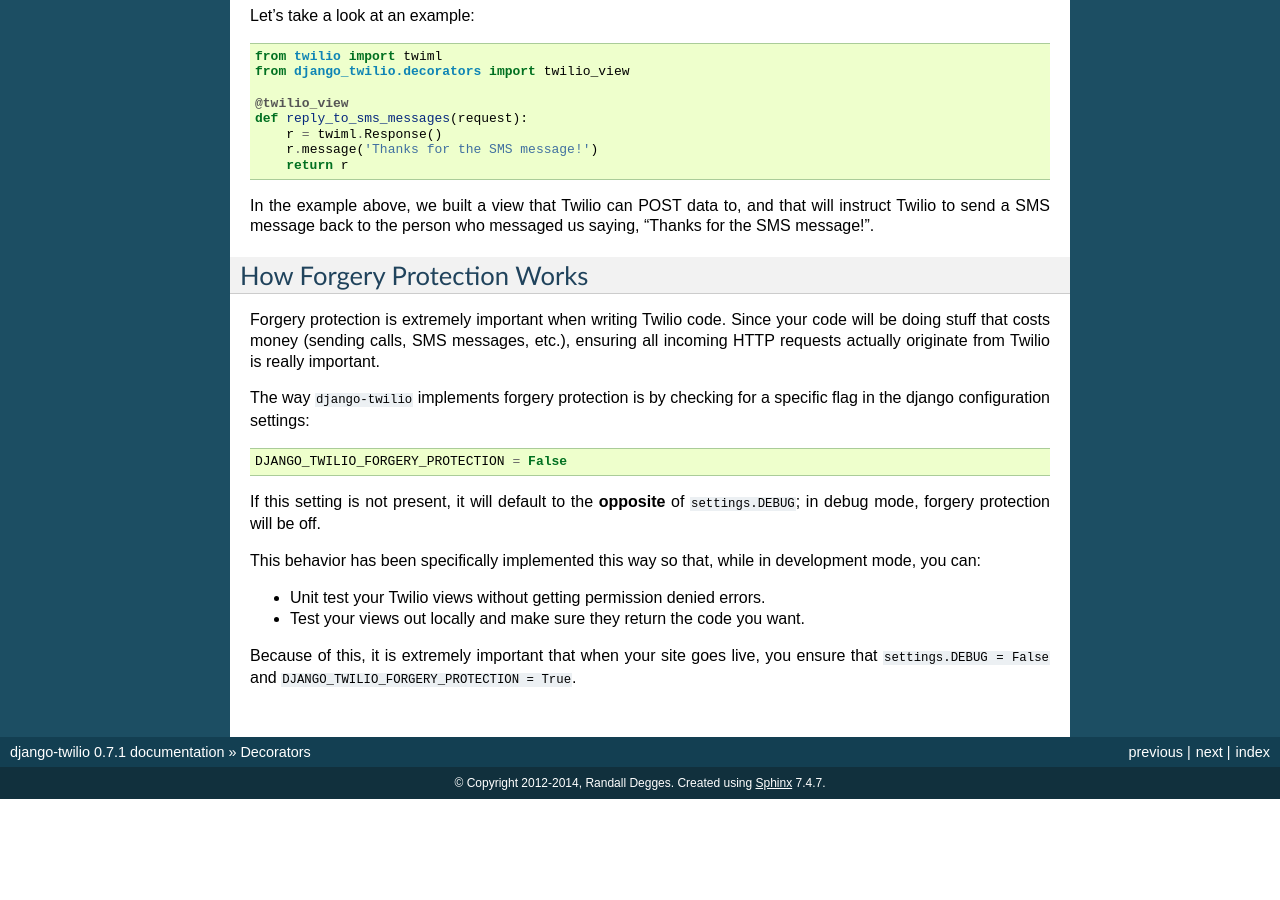
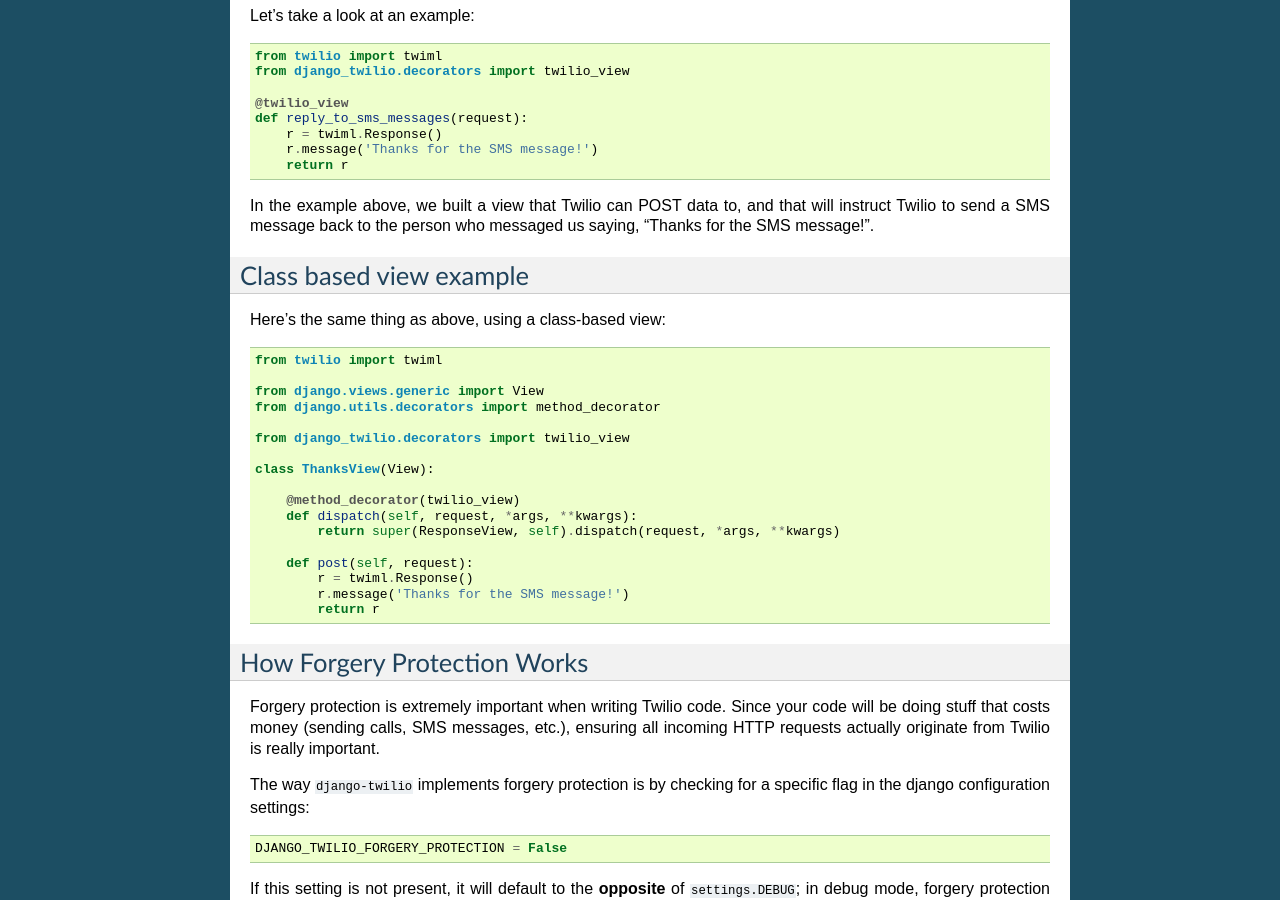
Before and after one commit to rdegges/django-twilio, a Sphinx documentation site: the page built from docs/source/decorators.rst, in a window 1280 px wide and 900 px high, scrolled down 670 px. Built offline with Sphinx 7.4.7, drawn with Linux system fonts in a browser that asks for light colours; pages that are not in the unit, such as notebooks, are missing from menus; before the commit the page ends 1469 px from its top, so only the background shows below that; some of the changed text lies outside the part shown.

Commit message:
Adding class based view example

```diff
--- a/docs/source/decorators.rst
+++ b/docs/source/decorators.rst
@@ -52,6 +52,30 @@
 saying, "Thanks for the SMS message!".
 
 
+Class based view example
+------------------------
+
+Here's the same thing as above, using a class-based view::
+
+    from twilio import twiml
+
+    from django.views.generic import View
+    from django.utils.decorators import method_decorator
+
+    from django_twilio.decorators import twilio_view
+
+    class ThanksView(View):
+
+        @method_decorator(twilio_view)
+        def dispatch(self, request, *args, **kwargs):
+            return super(ResponseView, self).dispatch(request, *args, **kwargs)
+
+        def post(self, request):
+            r = twiml.Response()
+            r.message('Thanks for the SMS message!')
+            return r
+
+
 How Forgery Protection Works
 ----------------------------
 
```
